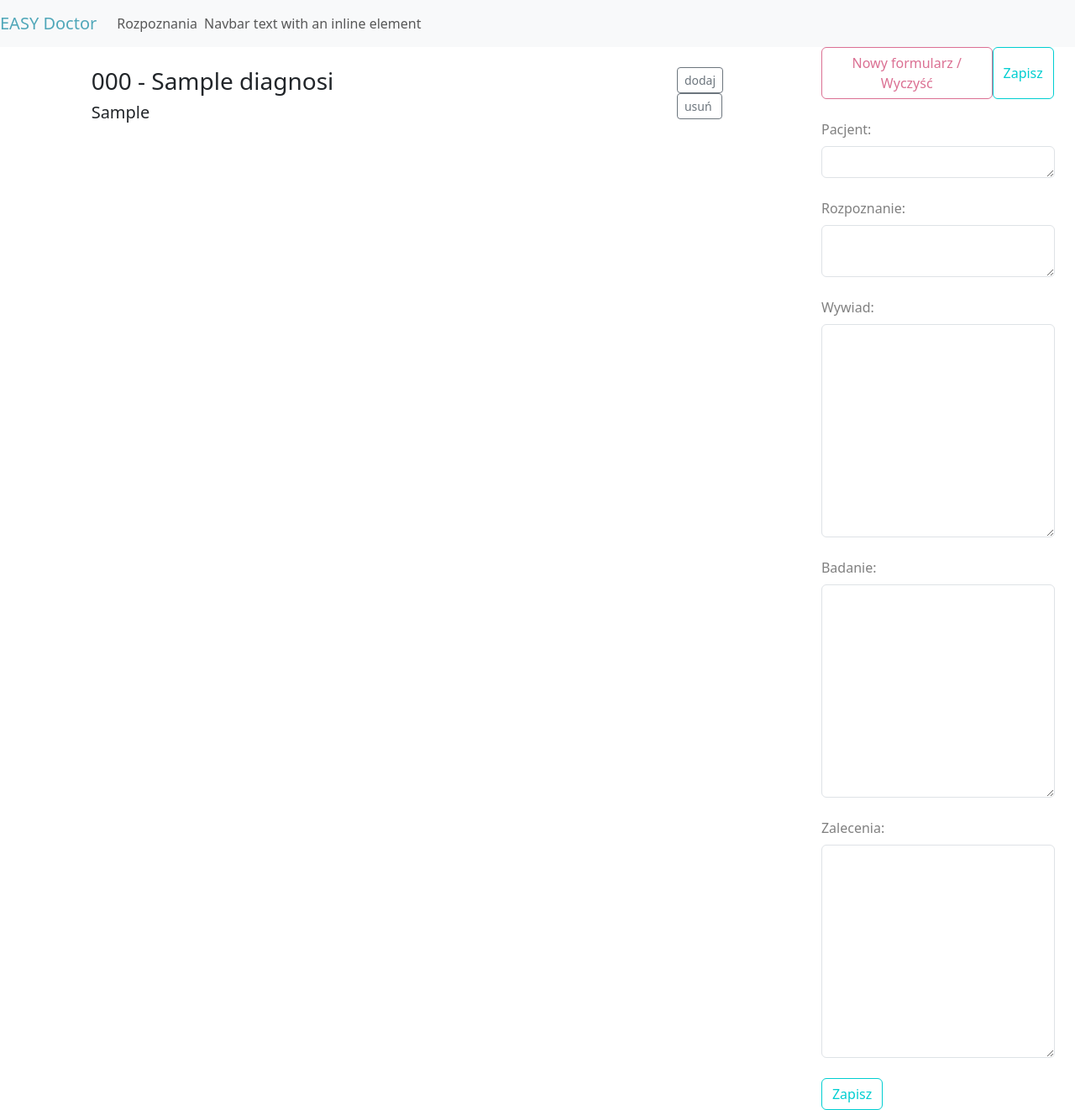
After one commit to LidiaSzewczyk/easy_doctor, a Django app: a page that uses visit/templates/visit/base_visit.html in a window 1280 px wide. The commit adds this page. Shown: the whole page at 84% size. Run offline with Django 3.2, Linux system fonts and the light colour scheme; tables that the repository leaves empty hold one stand-in row (values such as "Sample post"); some libraries are stand-ins or nearby versions.

Commit message:
added diagnosis detail view

```diff
--- a/static/css/bootstrap_modifications.css
+++ b/static/css/bootstrap_modifications.css
@@ -20,8 +20,22 @@
 }
 
 
-a {
+a.turquoise{
     text-decoration: none;
+}
+
+a.turquoise {
+    color: #047187;
+    text-decoration: none
+}
+
+a.turquoise:hover {
+    --bs-link-color-rgb: #035666
+}
+
+a.turquoise:not([href]):not([class]), a.turquoise:not([href]):not([class]):hover {
+    color: inherit;
+    text-decoration: none
 }
 
 textarea.my-form-control {
--- a/visit/templates/visit/base_visit.html
+++ b/visit/templates/visit/base_visit.html
@@ -1,11 +1,29 @@
 {% extends "base.html" %}
 
+{% block script %}
+<script>
+
+    function addDiagnosis(text) {
+        document.getElementById('diagn').value = document.getElementById('diagn').value + text + '\n';
+        sessionStorage.setItem('diagn', document.getElementById('diagn').value);
+        radioText = false
+        return radioText
+    }
+
+    function removeDiagnosis(text) {
+        console.log(text)
+        document.getElementById('diagn').value = document.getElementById('diagn').value.replace(text + '\n', '')
+        sessionStorage.setItem('diagn', document.getElementById('diagn').value);
+    }
+</script>
+
+{%  endblock script %}
 {% block sidebar %}
 
 <form action="/patient_visit/" method="post">
     <div class=" col-md-11  buttons_list">
-    <button type="reset" class="btn btn-outline-pink" >Nowy formularz / Wyczyść </button>
-        <button type="submit"  class="btn btn-outline-turquoise">Zapisz</button>
+        <button type="reset" class="btn btn-outline-pink">Nowy formularz / Wyczyść</button>
+        <button type="submit" class="btn btn-outline-turquoise">Zapisz</button>
     </div>
     <br>
     {% csrf_token %}
@@ -20,16 +38,16 @@
     <br>
     <label class="my-form-label" for="wywiad">Wywiad: </label>
     <br>
-    <textarea  class="my-form-control" id="wywiad" type="text" name="patient_form" rows="10" cols="55"></textarea>
+    <textarea class="my-form-control" id="wywiad" type="text" name="patient_form" rows="10" cols="55"></textarea>
     <br>
     <label class="my-form-label" for="badanie">Badanie: </label>
     <br>
-    <textarea  class="my-form-control" id="badanie" type="text" name="patient_form" rows="10" cols="55"></textarea>
+    <textarea class="my-form-control" id="badanie" type="text" name="patient_form" rows="10" cols="55"></textarea>
     <br>
     <label class="my-form-label" for="zalecenia">Zalecenia: </label>
     <br>
-    <textarea  class="my-form-control" id="zalecenia" type="text" name="patient_form" rows="10" cols="55"></textarea>
+    <textarea class="my-form-control" id="zalecenia" type="text" name="patient_form" rows="10" cols="55"></textarea>
     <br>
-    <button type="submit"  class="btn btn-outline-turquoise">Zapisz</button>
+    <button type="submit" class="btn btn-outline-turquoise">Zapisz</button>
 </form>
 {% endblock sidebar %}
--- /dev/null
+++ b/visit/templates/visit/diagnosis_detail.html
@@ -0,0 +1,25 @@
+{% extends 'visit/base_visit.html' %}
+
+{% block content %}
+<br>
+<div class="row">
+    <div class="col-md-11">
+        <h3>{{diagnosis.number}} - {{diagnosis.name}} </h3>
+        <h5> {% if diagnosis.info %}
+            {{diagnosis.info}}
+            {% else %}
+
+            {% endif %} </h5>
+    </div>
+    <div class="col-md-1">
+        <button type="button" class="btn btn-outline-secondary btn-sm"
+                onclick="addDiagnosis( '{{diagnosis.number}} - {{diagnosis.name}} ' )">dodaj
+        </button>
+        <button type="button" class="btn btn-outline-secondary btn-sm"
+                onclick="removeDiagnosis( '{{diagnosis.number}} - {{diagnosis.name}} '  )">
+            usuń&nbsp;
+        </button>
+    </div>
+
+</div>
+{% endblock content %}
--- a/visit/urls.py
+++ b/visit/urls.py
@@ -5,4 +5,5 @@ from . import views
 app_name = 'visit'
 urlpatterns = [
     path('', views.DiagnosisListView.as_view(), name='diagnosis_list'),
+    path('<slug:slug>/', views.DiagnosisDetailView.as_view(), name='diagnosis_detail'),
 ]
--- a/visit/views.py
+++ b/visit/views.py
@@ -1,4 +1,5 @@
-from django.views.generic import ListView
+from django.db import connection
+from django.views.generic import ListView, DetailView
 
 from visit.models import Diagnosis
 
@@ -8,3 +9,36 @@ class DiagnosisListView(ListView):
     context_object_name = 'diagnosis'
     template_name = 'visit/diagnosis_list.html'
     # paginate_by = 10
+
+
+class DiagnosisDetailView(DetailView):
+    model = Diagnosis
+    template_name = 'visit/diagnosis_detail.html'
+    context_object_name = 'diagnosis'
+
+    def get_context_data(self, **kwargs):
+        # Call the base implementation first to get a context
+        context = super().get_context_data(**kwargs)
+        # Add in a QuerySet of all the books
+        diagnosis = self.object
+        all_texts = diagnosis.priorities.all()
+        print(connection.queries)
+
+        context["contents"] = {
+            'Wywiad': [(x.text.doctor_text, x.text.patient_text,
+                        [(el.doctor_choice, el.patient_choice, el.priority) for el in
+                         x.text.choices.all().order_by('priority')], 'w' + str(x.priority), x.text.form_type) for x in
+                       all_texts.filter(part__name='Wywiad').order_by('priority')],
+            'Badanie': [(x.text.doctor_text, x.text.patient_text,
+                         [(el.doctor_choice, el.patient_choice, el.priority) for el in
+                          x.text.choices.all().order_by('priority')], 'b' + str(x.priority), x.text.form_type) for x in
+                        all_texts.filter(part__name='Badanie fizykalne').order_by('priority')],
+            # 'Rozpoznanie': diagnosis.number + '   ' + diagnosis.name,
+            'Zalecenia': [(x.text.doctor_text, x.text.patient_text,
+                           [(el.doctor_choice, el.patient_choice, el.priority) for el in
+                            x.text.choices.all().order_by('priority')], 'z' + str(x.priority), x.text.form_type) for x
+                          in all_texts.filter(part__name='Zalecenia').order_by('priority')],
+
+        }
+        print(10 * "*", type(context), "context", context)
+        return context
```
Also changed, not shown: visit/templates/visit/diagnosis_list.html (+8 -10 lines).
